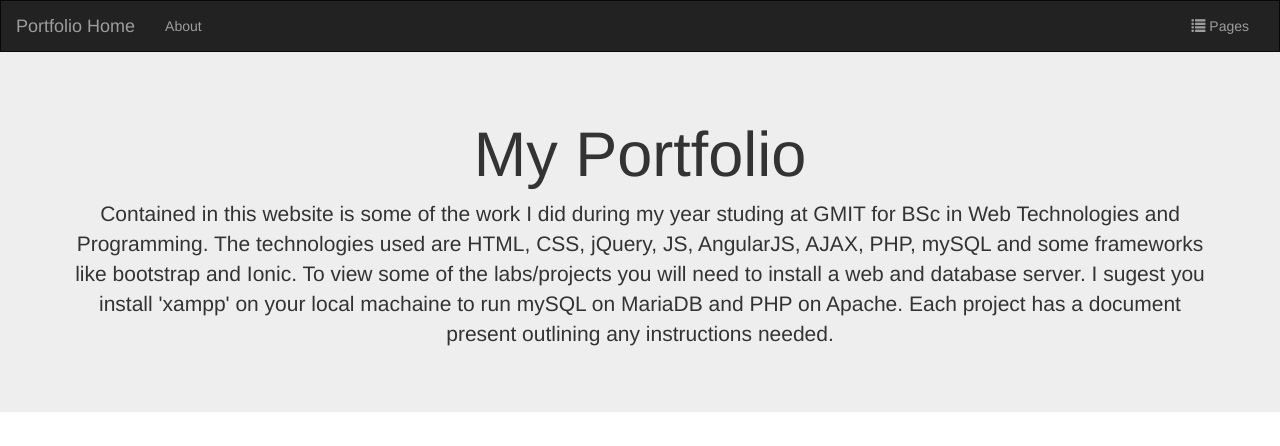
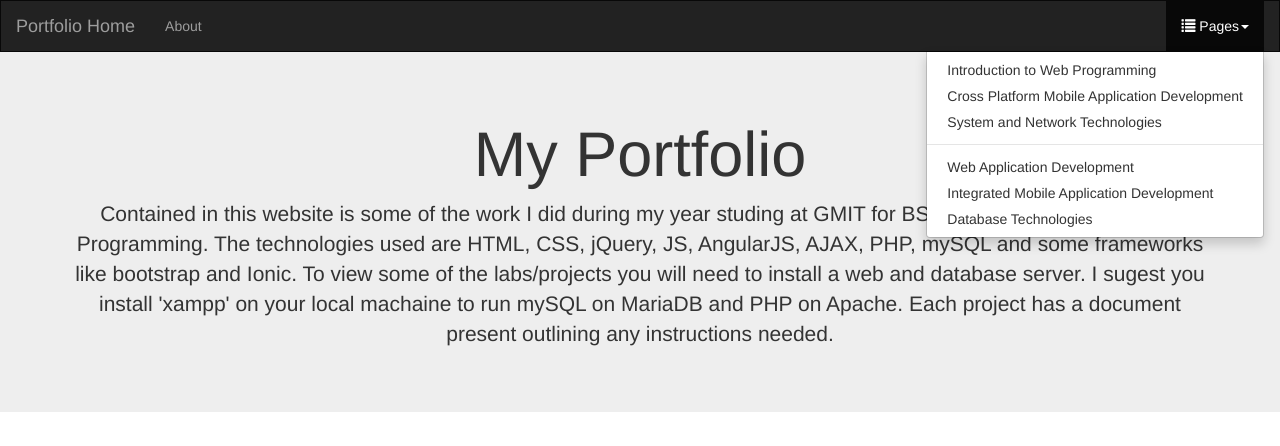
Before and after one commit to SuperTedCode/CoursePortfolio, a PHP site: page /index.php in a window 1280 px wide, after a click on "Pages". Shown: the top 446 px of the page. Run offline with PHP 8.4, Linux system fonts and the light colour scheme; some libraries are stand-ins or nearby versions.

Commit message:
Changed flow from index.php to other php pages calling the same header and footer but containing there own html code inside. Also added dropdown pages to nav bar in header.html. Just some text in webPro1.php for now

```diff
--- a/includes/header.html
+++ b/includes/header.html
@@ -1,7 +1,7 @@
 <!DOCTYPE html>
 <html lang="en">
 <head>
-  <title>My Portfolio for BSc in Web Technologies and Programming in GMIT</title>
+  <title><?php echo $page_title; ?></title>
   <meta charset="utf-8">
   <meta name="viewport" content="width=device-width, initial-scale=1">
   <link rel="stylesheet" href="https://maxcdn.bootstrapcdn.com/bootstrap/3.3.7/css/bootstrap.min.css">
@@ -15,19 +15,27 @@
 <nav class="navbar navbar-inverse">
   <div class="container-fluid">
     <div class="navbar-header">
-      <button type="button" class="navbar-toggle" data-toggle="collapse" data-target="#myNavbar">
-        <span class="icon-bar"></span>
-        <span class="icon-bar"></span>
-        <span class="icon-bar"></span>
-      </button>
-      <a class="navbar-brand" href="index.html">Portfolio Home</a>
+      <button type="button" class="navbar-toggle collapsed" data-toggle="collapse" data-target="#myNavbar"  aria-expanded="false"><span class="sr-only">Toggle navigation</span><span class="icon-bar"></span><span class="icon-bar"></span><span class="icon-bar"></span></button>
+      <a class="navbar-brand" href="index.php">Portfolio Home</a>
     </div>
+
+
     <div class="collapse navbar-collapse" id="myNavbar">
       <ul class="nav navbar-nav">
         <li><a href="#">About</a></li>
       </ul>
       <ul class="nav navbar-nav navbar-right">
-        <li><a href="#"><span class="glyphicon glyphicon-list"></span> Pages</a></li>
+        <li class="dropdown"><a href="#" class="dropdown-toggle" data-toggle="dropdown" role="button" aria-haspopup="true" aria-expanded="false"><span class="glyphicon glyphicon-list"></span> Pages<span class="caret"></span></a>
+          <ul class="dropdown-menu">
+            <li><a href="webPro1.php">Introduction to Web Programming</a></li>
+            <li><a href="appDev1.php">Cross Platform Mobile Application Development</a></li>
+            <li><a href="netTec1.php">System and Network Technologies</a></li>
+            <li role="separator" class="divider"></li>
+            <li><a href="webDev2.php">Web Application Development</a></li>
+            <li><a href="appDev2.php">Integrated Mobile Application Development</a></li>
+            <li><a href="Database.php">Database Technologies</a></li>
+          </ul>
+        </li>
       </ul>
     </div>
   </div>
--- a/includes/index.html
+++ b/includes/index.html
@@ -12,10 +12,10 @@
       <a href="webPro1.php"><h4>Introduction to Web Programming</h4></a>
     </div>
     <div class="col-sm-4">
-      <a href="appDev1.html"><h4>Cross Platform Mobile Application Development</h4></a>
+      <a href="appDev1.php"><h4>Cross Platform Mobile Application Development</h4></a>
     </div>
     <div class="col-sm-4">
-      <a href="netTec1.html"><h4>System and Network Technologies</h4></a>
+      <a href="netTec1.php"><h4>System and Network Technologies</h4></a>
     </div>
   </div>
 </div><br>
@@ -23,13 +23,13 @@
   <h2>Semister two modules</h2><br>
   <div class="row">
     <div class="col-sm-4">
-      <a href="webDev2.html"><h4>Web Application Development</h4></a>
+      <a href="webDev2.php"><h4>Web Application Development</h4></a>
     </div>
     <div class="col-sm-4">
-      <a href="appDev2.html"><h4>Integrated Mobile Application Development</h4></a>
+      <a href="appDev2.php"><h4>Integrated Mobile Application Development</h4></a>
     </div>
     <div class="col-sm-4">
-      <a href="Database.html"><h4>Database Technologies</h4></a>
+      <a href="Database.php"><h4>Database Technologies</h4></a>
     </div>
   </div>
 </div><br><br>
--- a/includes/webPro1.html
+++ /dev/null
@@ -1,6 +0,0 @@
-<div class="jumbotron">
-  <div class="container text-center">
-    <h1>Introduction to Web Programming</h1>
-    <p>Below you will find a static shopping website created as part of an assigment, A dynamic recipies website as part of a project and some excercises carried out in the labs </p>
-  </div>
-</div>
--- a/index.php
+++ b/index.php
@@ -1,8 +1,7 @@
-<?php
+<?php #This is the home page containing the index.html
 
-$page_title = 'My Portfolio for BSc in Web Technologies and Programming in GMIT';
+$page_title = 'My Portfolio for BSc in Web Technologies and Programming in GMIT'; //Page title for header.html reference
 include ('includes/header.html');
 include ('includes/index.html');
 include ('includes/footer.html');
-
 ?>
```
Also changed, not shown: webPro1.php (+11 -4 lines).
